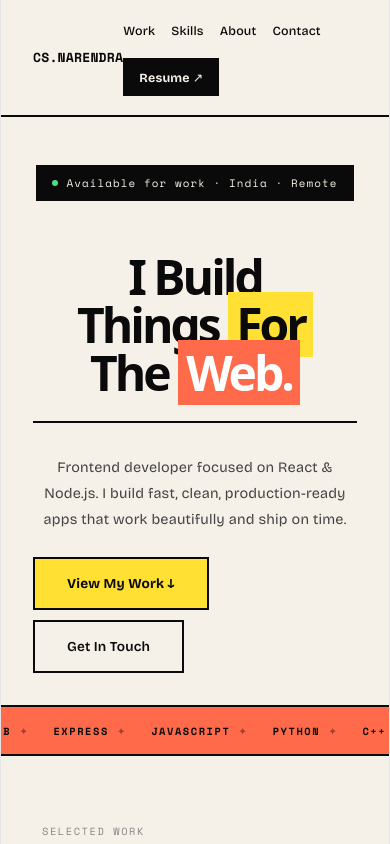
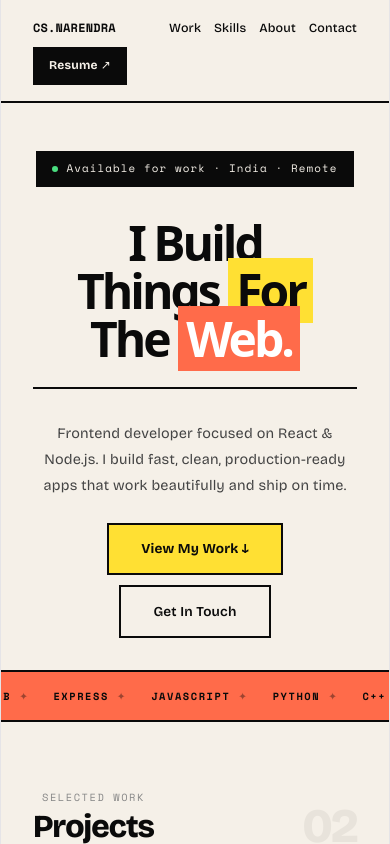
Before and after one commit to Friday369/my-portfolio, a React (Vite) app: page / in a window 390 px wide. Built offline with nearby package versions, Linux system fonts and the light colour scheme.

Commit message:
fixed mobile alignment and skills overflow

```diff
--- a/src/components/About.jsx
+++ b/src/components/About.jsx
@@ -29,11 +29,11 @@ export default function About() {
 const s = {
   section: { width: '100%', padding: '4rem 2rem', display: 'grid', gridTemplateColumns: '1fr 1fr', gap: '3rem', alignItems: 'start' },
   left: {},
-  title: { fontSize: 'clamp(1.8rem, 5vw, 2.5rem)', fontWeight: 800, color: '#0a0a0a', letterSpacing: '-1px', lineHeight: 1.1, marginBottom: '1.2rem' },
+  title: { fontSize: 'clamp(1.8rem, 4vw, 2.5rem)', fontWeight: 800, color: '#0a0a0a', letterSpacing: '-1px', lineHeight: 1.1, marginBottom: '1.2rem' },
   highlight: { background: '#ff6b4a', color: '#fff', padding: '0 6px' },
   text: { fontSize: '0.85rem', color: '#555', lineHeight: 2 },
   facts: { display: 'flex', flexDirection: 'column', border: '2px solid #0a0a0a' },
-  fact: { display: 'flex', justifyContent: 'space-between', alignItems: 'center', padding: '0.9rem 1rem', borderBottom: '2px solid #0a0a0a', flexWrap: 'wrap', gap: '0.5rem' },
-  factLabel: { fontFamily: "'Space Mono', monospace", fontSize: '0.6rem', letterSpacing: '0.1em', textTransform: 'uppercase', opacity: 0.6 },
-  factVal: { fontSize: '0.82rem', fontWeight: 600 },
+  fact: { display: 'flex', justifyContent: 'space-between', alignItems: 'center', padding: '0.9rem 1rem', borderBottom: '2px solid #0a0a0a' },
+  factLabel: { fontFamily: "'Space Mono', monospace", fontSize: '0.6rem', letterSpacing: '0.1em', textTransform: 'uppercase', opacity: 0.6, flexShrink: 0, marginRight: '1rem' },
+  factVal: { fontSize: '0.82rem', fontWeight: 600, textAlign: 'right' },
 }
--- a/src/components/Hero.jsx
+++ b/src/components/Hero.jsx
@@ -1,9 +1,11 @@
 export default function Hero() {
   return (
     <section style={s.hero}>
-      <div style={s.tag}>
-        <span style={s.dot}></span>
-        Available for work · India · Remote
+      <div style={s.tagWrap}>
+        <div style={s.tag}>
+          <span style={s.dot}></span>
+          Available for work · India · Remote
+        </div>
       </div>
       <h1 style={s.title}>
         I Build<br />
@@ -23,14 +25,15 @@ export default function Hero() {
 
 const s = {
   hero: { padding: '3rem 2rem 0', width: '100%' },
-  tag: { display: 'inline-flex', alignItems: 'center', gap: '8px', background: '#0a0a0a', color: '#f5f0e8', fontFamily: "'Space Mono', monospace", fontSize: '0.68rem', padding: '0.4rem 1rem', marginBottom: '2rem', letterSpacing: '0.1em' },
+  tagWrap: { display: 'flex', justifyContent: 'center', marginBottom: '2rem' },
+  tag: { display: 'inline-flex', alignItems: 'center', gap: '8px', background: '#0a0a0a', color: '#f5f0e8', fontFamily: "'Space Mono', monospace", fontSize: '0.68rem', padding: '0.4rem 1rem', letterSpacing: '0.1em' },
   dot: { width: '6px', height: '6px', borderRadius: '50%', background: '#4ade80', display: 'inline-block', flexShrink: 0 },
-  title: { fontSize: 'clamp(3rem, 12vw, 9rem)', fontWeight: 800, lineHeight: 1.0, letterSpacing: '-3px', color: '#0a0a0a', marginBottom: '1rem' },
+  title: { fontSize: 'clamp(3rem, 12vw, 9rem)', fontWeight: 800, lineHeight: 1.0, letterSpacing: '-3px', color: '#0a0a0a', marginBottom: '1rem', textAlign: 'center' },
   yellow: { background: '#ffe033', padding: '0 8px' },
   coral: { background: '#ff6b4a', color: '#fff', padding: '0 8px' },
-  bottom: { display: 'flex', flexDirection: 'column', gap: '1.5rem', padding: '2rem 0', borderTop: '2px solid #0a0a0a', marginTop: '1.5rem' },
-  desc: { fontSize: '0.9rem', color: '#444', lineHeight: 1.8, fontWeight: 400 },
-  btns: { display: 'flex', gap: '10px', flexWrap: 'wrap' },
+  bottom: { display: 'flex', flexDirection: 'column', alignItems: 'center', gap: '1.5rem', padding: '2rem 0', borderTop: '2px solid #0a0a0a', marginTop: '1.5rem' },
+  desc: { fontSize: '0.9rem', color: '#444', lineHeight: 1.8, fontWeight: 400, textAlign: 'center', maxWidth: '500px' },
+  btns: { display: 'flex', gap: '10px', flexWrap: 'wrap', justifyContent: 'center' },
   btnA: { background: '#ffe033', color: '#0a0a0a', border: '2px solid #0a0a0a', padding: '0.8rem 2rem', fontSize: '0.85rem', fontWeight: 700, cursor: 'pointer', textDecoration: 'none', display: 'inline-block' },
   btnB: { background: 'transparent', color: '#0a0a0a', border: '2px solid #0a0a0a', padding: '0.8rem 2rem', fontSize: '0.85rem', fontWeight: 600, cursor: 'pointer', textDecoration: 'none', display: 'inline-block' },
 }
--- a/src/components/Navbar.jsx
+++ b/src/components/Navbar.jsx
@@ -7,16 +7,16 @@ export default function Navbar() {
         <a href="#skills" style={s.link}>Skills</a>
         <a href="#about" style={s.link}>About</a>
         <a href="#contact" style={s.link}>Contact</a>
-        <a href="/resume.pdf" download style={s.btn}>Resume ↗</a>
       </div>
+      <a href="/resume.pdf" download style={s.btn}>Resume ↗</a>
     </nav>
   )
 }
 
 const s = {
-  nav: { display: 'flex', justifyContent: 'space-between', alignItems: 'center', padding: '1.2rem 2rem', background: 'rgba(245,240,232,0.97)', borderBottom: '2px solid #0a0a0a', position: 'sticky', top: 0, zIndex: 100, backdropFilter: 'blur(10px)', width: '100%' },
-  logo: { fontFamily: "'Space Mono', monospace", fontSize: '0.82rem', fontWeight: 700, color: '#0a0a0a' },
-  links: { display: 'flex', gap: '1rem', alignItems: 'center', flexWrap: 'wrap' },
-  link: { fontSize: '0.78rem', color: '#0a0a0a', textDecoration: 'none', fontWeight: 500 },
-  btn: { background: '#0a0a0a', color: '#f5f0e8', padding: '0.45rem 1rem', fontSize: '0.78rem', fontWeight: 700, cursor: 'pointer', textDecoration: 'none' },
+  nav: { display: 'flex', justifyContent: 'space-between', alignItems: 'center', padding: '1rem 2rem', background: 'rgba(245,240,232,0.97)', borderBottom: '2px solid #0a0a0a', position: 'sticky', top: 0, zIndex: 100, backdropFilter: 'blur(10px)', width: '100%', gap: '1rem' },
+  logo: { fontFamily: "'Space Mono', monospace", fontSize: '0.75rem', fontWeight: 700, color: '#0a0a0a', flexShrink: 0 },
+  links: { display: 'flex', gap: '1.2rem', alignItems: 'center' },
+  link: { fontSize: '0.78rem', color: '#0a0a0a', textDecoration: 'none', fontWeight: 500, whiteSpace: 'nowrap' },
+  btn: { background: '#0a0a0a', color: '#f5f0e8', padding: '0.45rem 1rem', fontSize: '0.75rem', fontWeight: 700, cursor: 'pointer', textDecoration: 'none', whiteSpace: 'nowrap', flexShrink: 0 },
 }
--- a/src/components/Skills.jsx
+++ b/src/components/Skills.jsx
@@ -48,11 +48,11 @@ export default function Skills() {
 const s = {
   section: { background: '#4361ee', borderTop: '2px solid #0a0a0a', borderBottom: '2px solid #0a0a0a', padding: '4rem 2rem', width: '100%' },
   titleRow: { marginBottom: '2rem' },
-  title: { fontSize: '2rem', fontWeight: 800, color: '#fff', letterSpacing: '-1px' },
-  grid: { display: 'grid', gridTemplateColumns: 'repeat(3, 1fr)', gap: '1px', background: '#fff' },
-  col: { background: '#4361ee', padding: '1.5rem' },
-  colTitle: { fontFamily: "'Space Mono', monospace", fontSize: '0.62rem', color: 'rgba(255,255,255,0.5)', letterSpacing: '0.15em', textTransform: 'uppercase', marginBottom: '1.2rem', paddingBottom: '0.8rem', borderBottom: '1px solid rgba(255,255,255,0.15)' },
+  title: { fontSize: '2rem', fontWeight: 800, color: '#fff', letterSpacing: '-1px', textAlign: 'center' },
+  grid: { display: 'grid', gridTemplateColumns: 'repeat(3, 1fr)', gap: '0', background: 'rgba(255,255,255,0.2)', border: '1px solid rgba(255,255,255,0.2)' },
+  col: { background: '#4361ee', padding: '1.5rem 1rem', borderRight: '1px solid rgba(255,255,255,0.2)' },
+  colTitle: { fontFamily: "'Space Mono', monospace", fontSize: '0.6rem', color: 'rgba(255,255,255,0.5)', letterSpacing: '0.15em', textTransform: 'uppercase', marginBottom: '1.2rem', paddingBottom: '0.8rem', borderBottom: '1px solid rgba(255,255,255,0.15)', textAlign: 'center' },
   row: { display: 'flex', justifyContent: 'space-between', alignItems: 'center', padding: '0.5rem 0', borderBottom: '1px solid rgba(255,255,255,0.05)' },
-  name: { fontSize: '0.82rem', color: 'rgba(255,255,255,0.7)', fontWeight: 500 },
+  name: { fontSize: '0.78rem', color: 'rgba(255,255,255,0.7)', fontWeight: 500, paddingRight: '8px' },
   dot: { width: '6px', height: '6px', borderRadius: '50%', flexShrink: 0 },
 }
--- a/src/index.css
+++ b/src/index.css
@@ -113,3 +113,11 @@ code {
 html, body { overflow-x: hidden; width: 100%; }
 body { font-family: 'Bricolage Grotesque', sans-serif; background: #f5f0e8; }
 input, select, textarea, button { font-family: 'Bricolage Grotesque', sans-serif; }
+
+@media (max-width: 600px) {
+  nav { flex-wrap: wrap; gap: 0.5rem !important; }
+  nav > div { gap: 0.8rem !important; }
+  #about > div:first-child, #about > div:last-child { grid-column: 1 !important; }
+  section[id="about"] { grid-template-columns: 1fr !important; }
+  section[id="contact"] .grid { grid-template-columns: 1fr !important; }
+}
```
